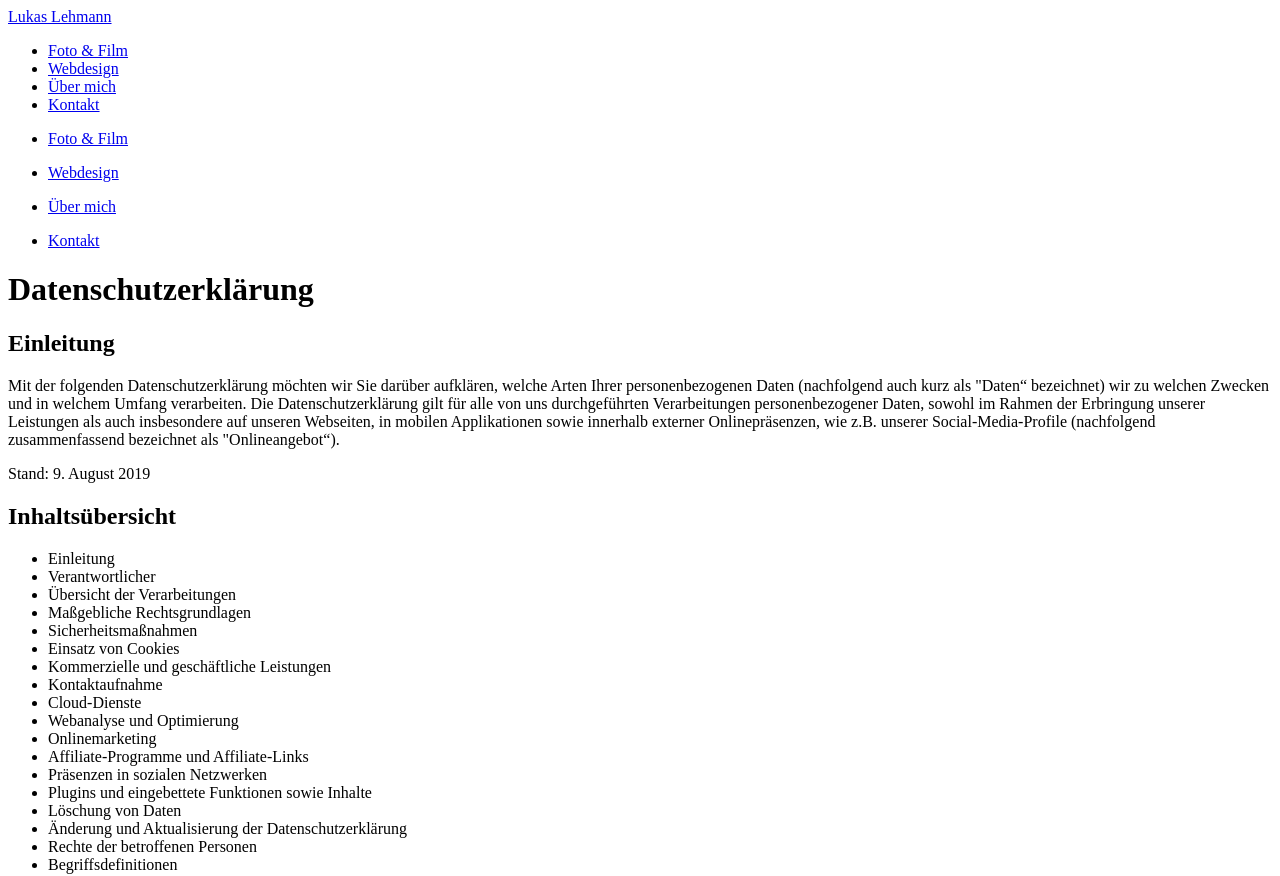
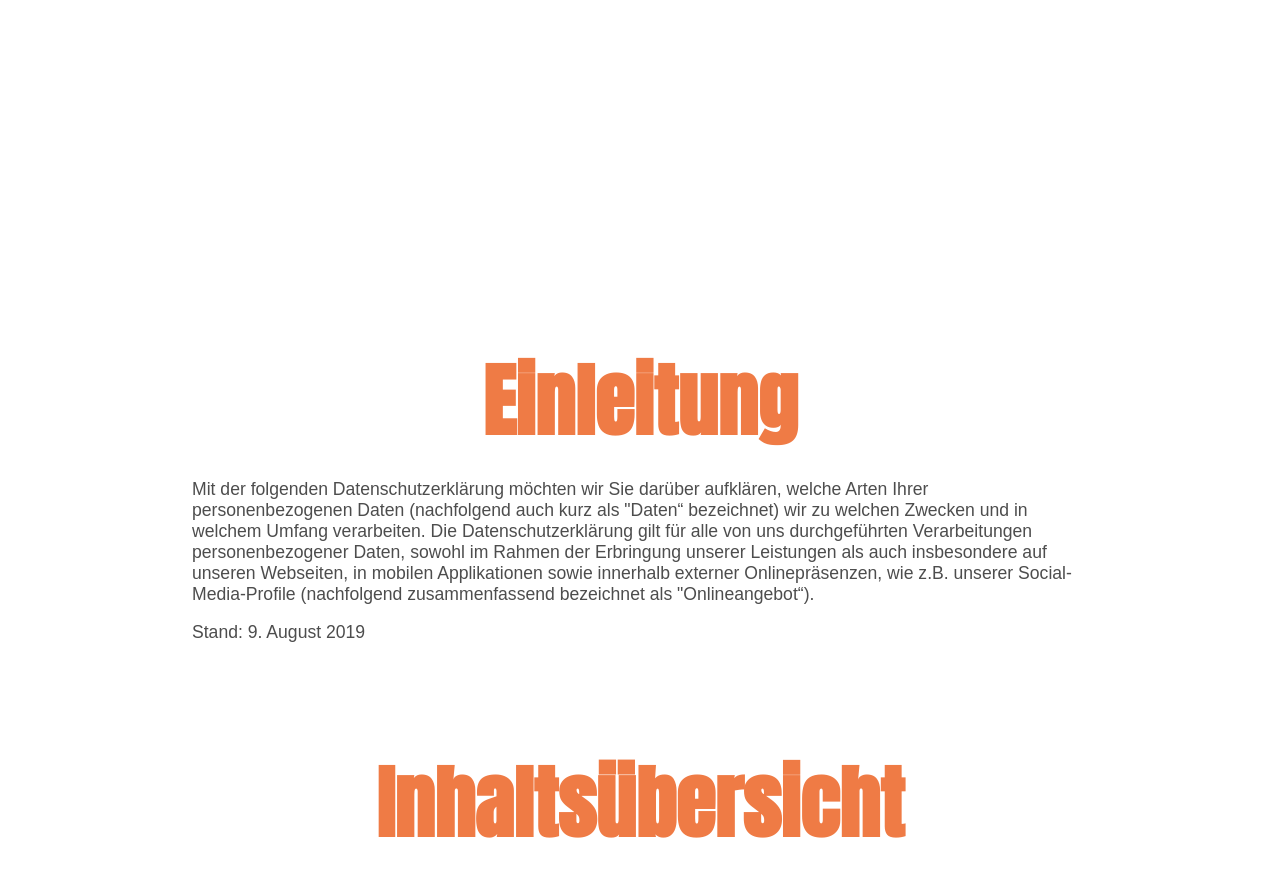
Before and after one commit to lukas-seb-lehmann/LLM-Relauch-November, a plain HTML site: page datenschutz.html in a window 1280 px wide. Shown: the top 876 px of the page. Drawn offline with nearby package versions, Linux system fonts and the light colour scheme; a script that the page names is missing; files whose address does not match are found by name.

Commit message:
recht links

```diff
--- a/datenschutz.html
+++ b/datenschutz.html
@@ -6,7 +6,7 @@
 <title>Datenschutz - Lukas Lehmann</title>
 
 <style>
-   @import url("css/style.css") screen;
+   @import url("style.css") screen;
    </style>
 	<link href="https://fonts.googleapis.com/css2?family=Anton&family=Roboto:wght@300;400&display=swap" rel="stylesheet">
 	<link rel="stylesheet" href="https://cdnjs.cloudflare.com/ajax/libs/animate.css/4.0.0/animate.min.css"
@@ -17,40 +17,7 @@
 </head>
 
 <body>
-	<div class="nav">
-		<div class="name vertical-center">
-	<a href="index.html">Lukas Lehmann</a>
-	</div>
-		<div class="menu vertical-center">
-			<ul>
-			<li><a href="fotofilm.html">Foto &amp; Film</a></li>
-			<li><a href="webdesign.html">Webdesign</a></li>
-			<!-- <li><a href="social_media.html">Social Media</a></li> -->
-			<li><a href="ueber_mich.html">Über mich</a></li>
-				<li class="nav-contact"><a href="mailto:hello@lukaslehmann-media.de">Kontakt</a></li>
 
-			</ul>
-		</div>
-
-			<div id="ham" onClick="span1rot(),menu(),span2dis(),span3rot()">
-			<span id="span1"></span>
-  			<span id="span2"></span>
-  			<span id="span3"></span>
-		</div>
-	</div>
-
-
-
-	<div id="menu">
-		<ul class="menu_ani">
-			<li> <p> <a href="fotofilm.html" onClick="span1rot(),menu(),span2dis(),span3rot(),trackmenuportfolio()">Foto &amp; Film</a> </p> </li>
-			<li> <p> <a href="webdesign.html" onClick="span1rot(),menu(),span2dis(),span3rot(),trackmenuuebermich()">Webdesign</a> </p> </li>
-			<!-- <li> <p> <a href="social_media.html" onClick="span1rot(),menu(),span2dis(),span3rot(),trackmenufaq()">Social Media</a> </p> </li> -->
-			<li> <p> <a href="ueber_mich.html" onClick="span1rot(),menu(),span2dis(),span3rot(),trackmenukontakt()">Über mich</a> </p> </li>
-			<li class="nav-contact"> <p> <a href="mailto:hello@lukaslehmann-media.de" onClick="span1rot(),menu(),span2dis(),span3rot(),trackmenukontakt()">Kontakt</a> </p> </li>
-
-		</ul>
-	</div>
 	<div id="recht">
 	<h1>Datenschutzerklärung</h1>
 <h2>Einleitung</h2>
```
Also changed, not shown: impressum.html (+1 -34 lines), index.html (+1 -1 lines).
